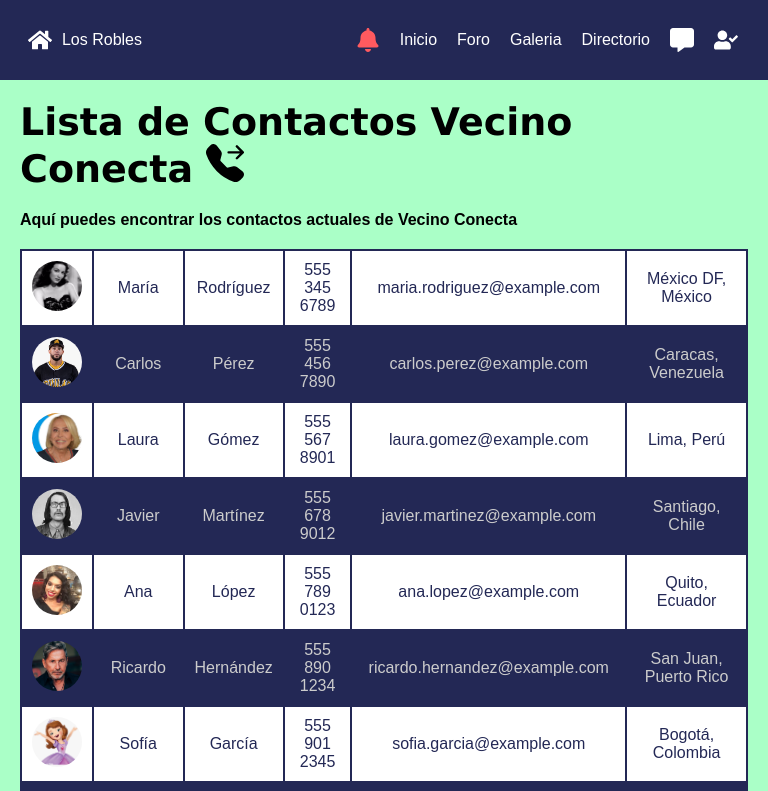
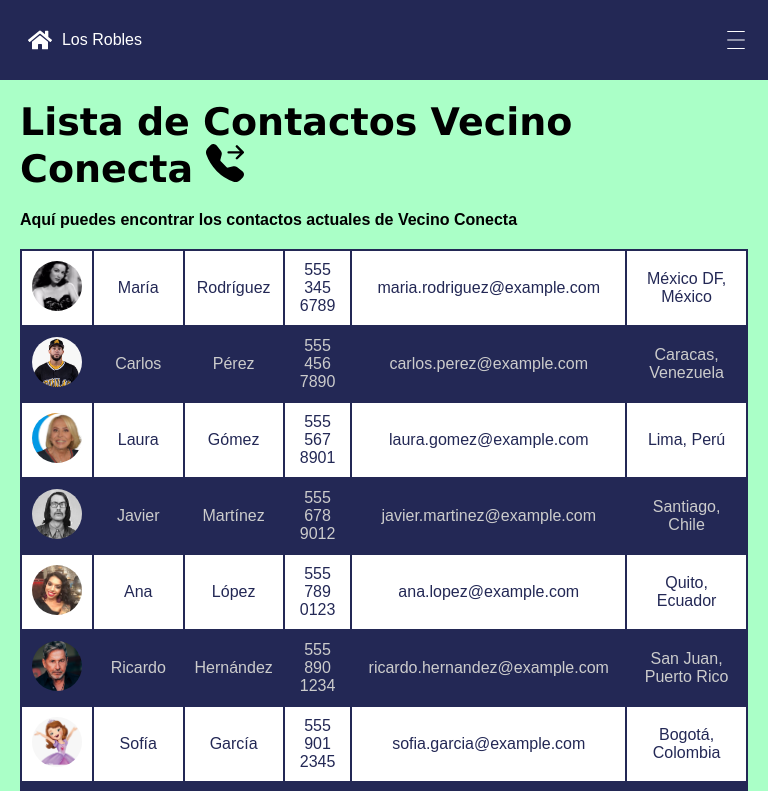
Before and after one commit to Diana2x/VecinoConecta, a React (Vite) app: page /directorio in a window 768 px wide. Shown: the top 791 px of the page. Built offline with nearby package versions, Linux system fonts and the light colour scheme.

Commit message:
implemented mobile nav-bar

```diff
--- a/package.json
+++ b/package.json
@@ -12,7 +12,7 @@
   "dependencies": {
     "react": "^18.2.0",
     "react-dom": "^18.2.0",
-    "react-icons": "^5.0.1",
+    "react-icons": "^5.1.0",
     "react-router-dom": "^6.22.3"
   },
   "devDependencies": {
--- a/src/components/Navbar/Navbar.css
+++ b/src/components/Navbar/Navbar.css
@@ -16,7 +16,6 @@
   display: flex;
   align-items: center;
   justify-content: space-between;
-  align-items: center;
   height: 10vh;
   width: 100%;
   font-size: 16px;
@@ -50,11 +49,13 @@
   color: white;
   transition: color 0.3s ease;
 }
-.bell{
+
+.bell {
   color: var(--red);
 }
+
 .nav-link:hover {
-  color: greenyellow
+  color: greenyellow;
 }
 
 .nav-icon {
@@ -69,7 +70,52 @@
   width: 130px;
   font-size: 16px;
 }
-.logo-nav p{
+
+.logo-nav p {
   margin-left: 10px;
   text-align: center;
 }
+
+
+.nav-toggle {
+  cursor: pointer;
+  font-size: 24px;
+  color: white;
+  fill: white;
+}
+
+.nav-toggle.active svg {
+  fill: var(--greenmedium);
+}
+.hidden {
+  display: block;
+}
+@media (min-width: 768px) {
+  .nav-toggle {
+    display: none;
+  }
+}
+@media (max-width: 768px) {
+  .navbar-nav {
+    list-style-type: none;
+    margin: 0;
+    padding: 0;
+    display: none;
+    flex-direction: column;
+    position: absolute;
+    top: 100%;
+    left: 0;
+    background-color: var(--blue);
+    width: 100%;
+  }
+
+  .navbar-nav.active {
+    display: flex;
+  }
+
+  .nav-toggle {
+    display: flex;
+    color:white;
+    font-size: 1.5rem;
+  }
+}
--- a/src/components/Navbar/Navbar.jsx
+++ b/src/components/Navbar/Navbar.jsx
@@ -1,21 +1,33 @@
-import React from 'react';
+import React, { useState } from 'react';
 import './Navbar.css';
-import { FaHome, FaUserCheck, FaBell } from "react-icons/fa";
+import { FaHome, FaUserCheck, FaBell, FaWindowClose } from "react-icons/fa";
 import { FaMessage } from "react-icons/fa6";
-
-
+import { CiMenuBurger } from "react-icons/ci";
+import { AiOutlineMenu } from "react-icons/ai";
 
 const Navbar = () => {
+    const [menuOpen, setMenuOpen] = useState(false);
+
+    const toggleMenu = () => {
+        console.log("Before click:", menuOpen);
+        setMenuOpen(!menuOpen);
+        console.log("After click:", menuOpen);
+    };
+
     return (
         <nav className="navbar">
             <div className="logo-nav">
                 < FaHome className="nav-icon" />
                 <p> Los Robles</p>
-                </div>
-            <ul className="navbar-nav">
+            </div>
+            {menuOpen ? (
+                <FaWindowClose className="nav-toggle" onClick={toggleMenu}/>
+                ) : (
+                <CiMenuBurger className="nav-toggle" onClick={toggleMenu} />
+            )}
+            <ul className={`navbar-nav ${menuOpen ? 'active' : ''}`}>
                 <li className="nav-item">
-                    <a href="/perfil" className="nav-link bell"> <FaBell className="nav-icon" />
-                    </a>
+                    <a href="/perfil" className="nav-link bell"> <FaBell className="nav-icon" /> </a>
                 </li>
                 <li className="nav-item">
                     <a href="/home" className="nav-link">Inicio</a>
@@ -30,12 +42,10 @@ const Navbar = () => {
                     <a href="/directorio" className="nav-link">Directorio</a>
                 </li>
                 <li className="nav-item">
-                    <a href="/perfil" className="nav-link"> <FaMessage className="nav-icon" />
-                    </a>
+                    <a href="/perfil" className="nav-link"> <FaMessage className="nav-icon" /> </a>
                 </li>
                 <li className="nav-item">
-                    <a href="/perfil" className="nav-link"> <FaUserCheck className="nav-icon" />
-                    </a>
+                    <a href="/perfil" className="nav-link"> <FaUserCheck className="nav-icon" /> </a>
                 </li>
             </ul>
         </nav>
```
Also changed, not shown: 1 other file (tests, documents, lock files or other folders).
